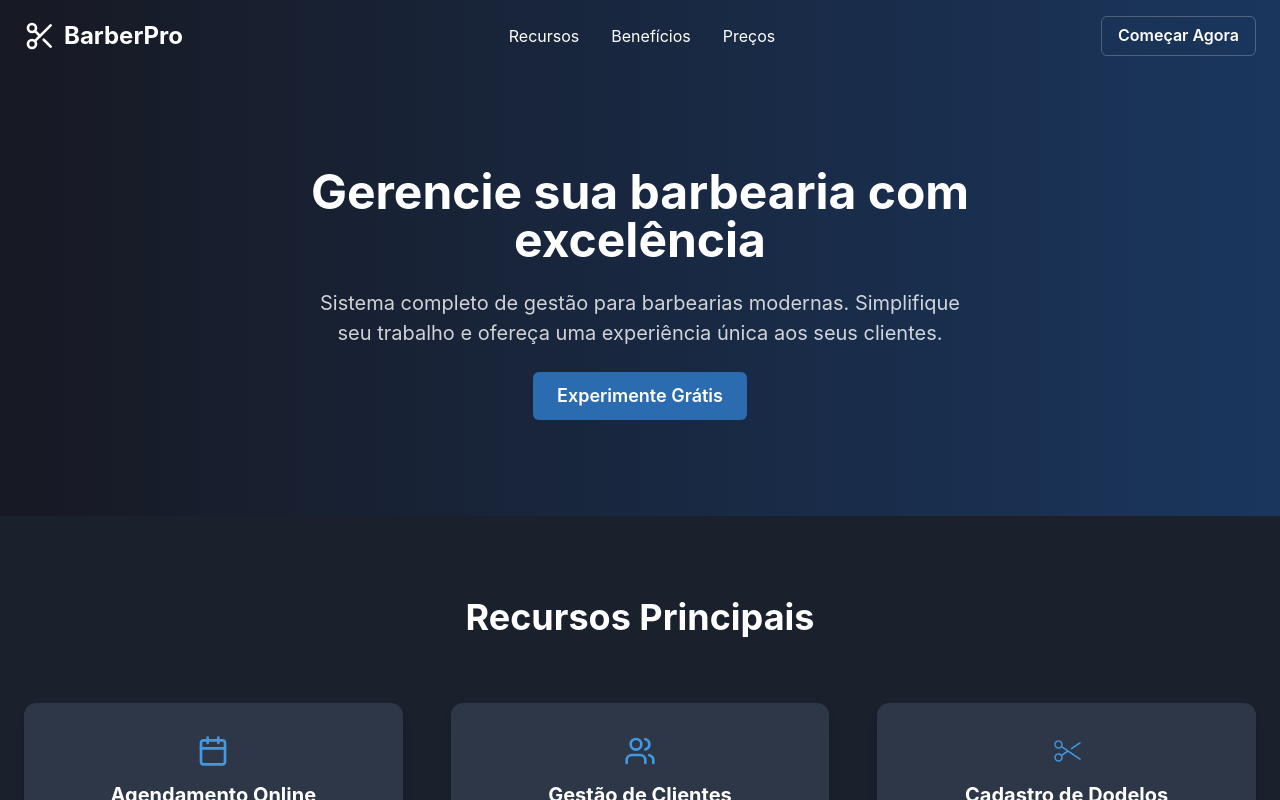
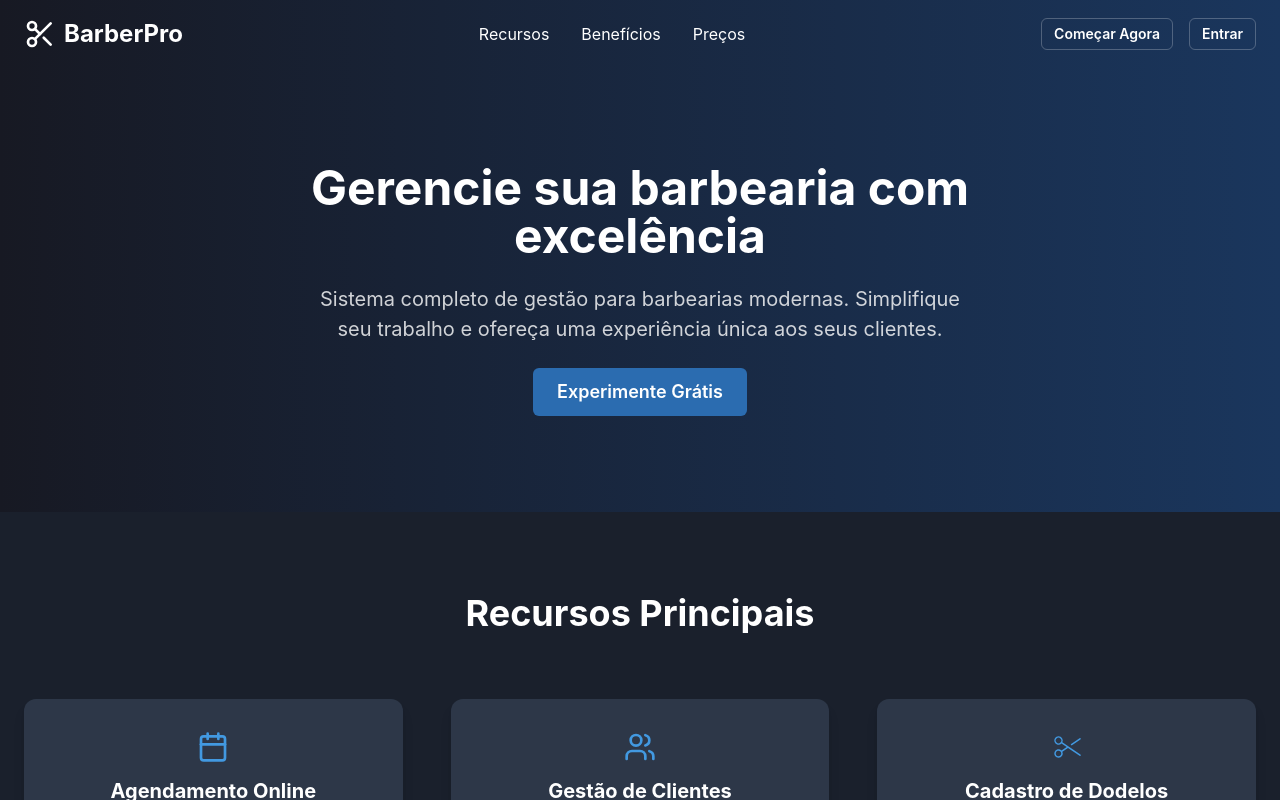
Before and after one commit to ThalysonRibeiro/barberhub-web, a Next.js app: page / in a window 1280 px wide. Shown: the top 800 px of the page. Built offline with nearby package versions, Linux system fonts and the light colour scheme; no server answers.

Commit message:
button login

```diff
--- a/src/pages/index.tsx
+++ b/src/pages/index.tsx
@@ -62,9 +62,14 @@ const Home: NextPage = () => {
 
             {!user ? (
               <>
-                <Link href="/register">
-                  <Button variant="outline">Começar Agora</Button>
-                </Link>
+                <Flex gap={4}>
+                  <Link href="/register">
+                    <Button variant="outline" size="sm">Começar Agora</Button>
+                  </Link>
+                  <Link href="/login">
+                    <Button variant="outline" size="sm">Entrar</Button>
+                  </Link>
+                </Flex>
               </>
             ) : (
               <Flex gap={6} >
```
